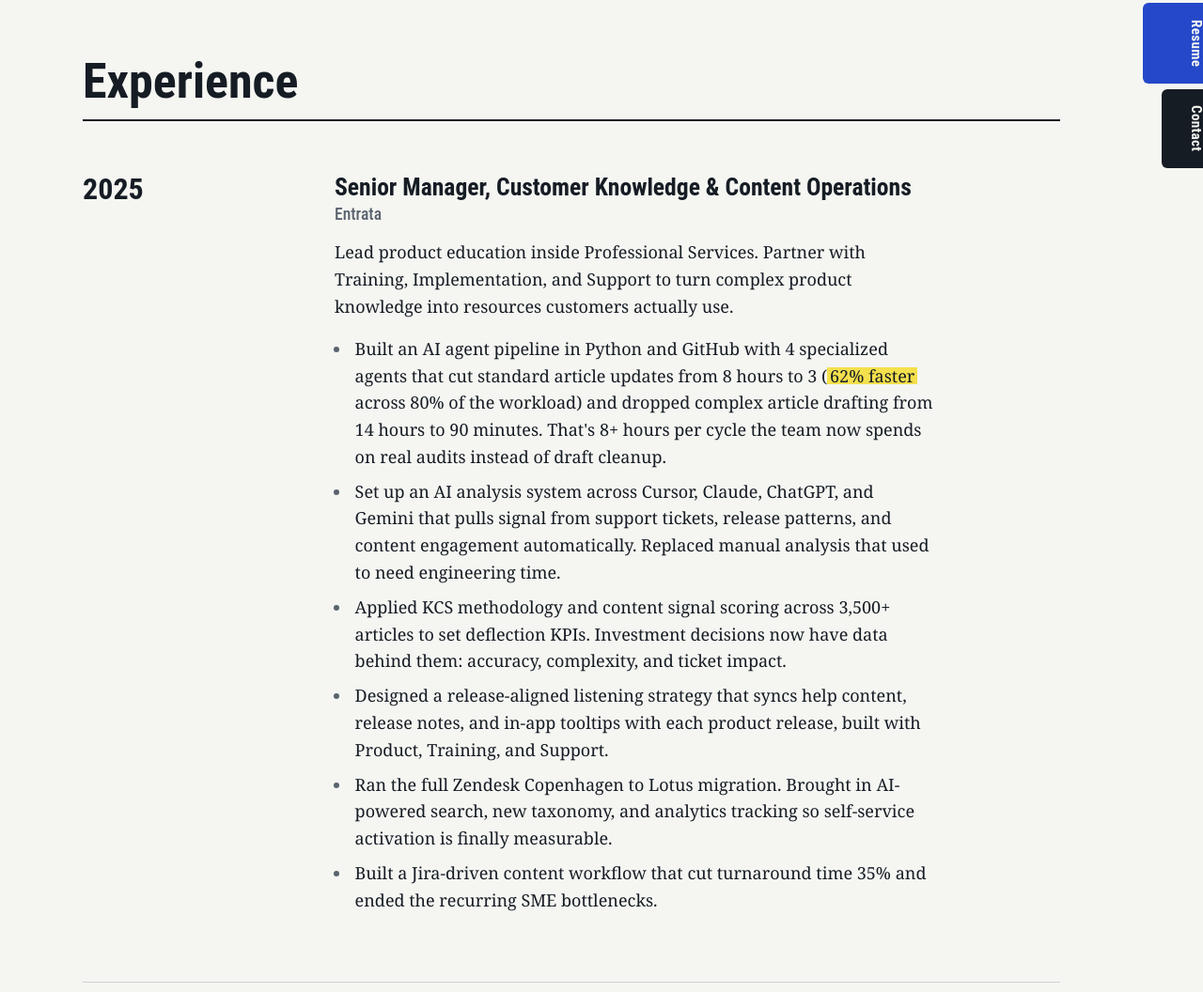
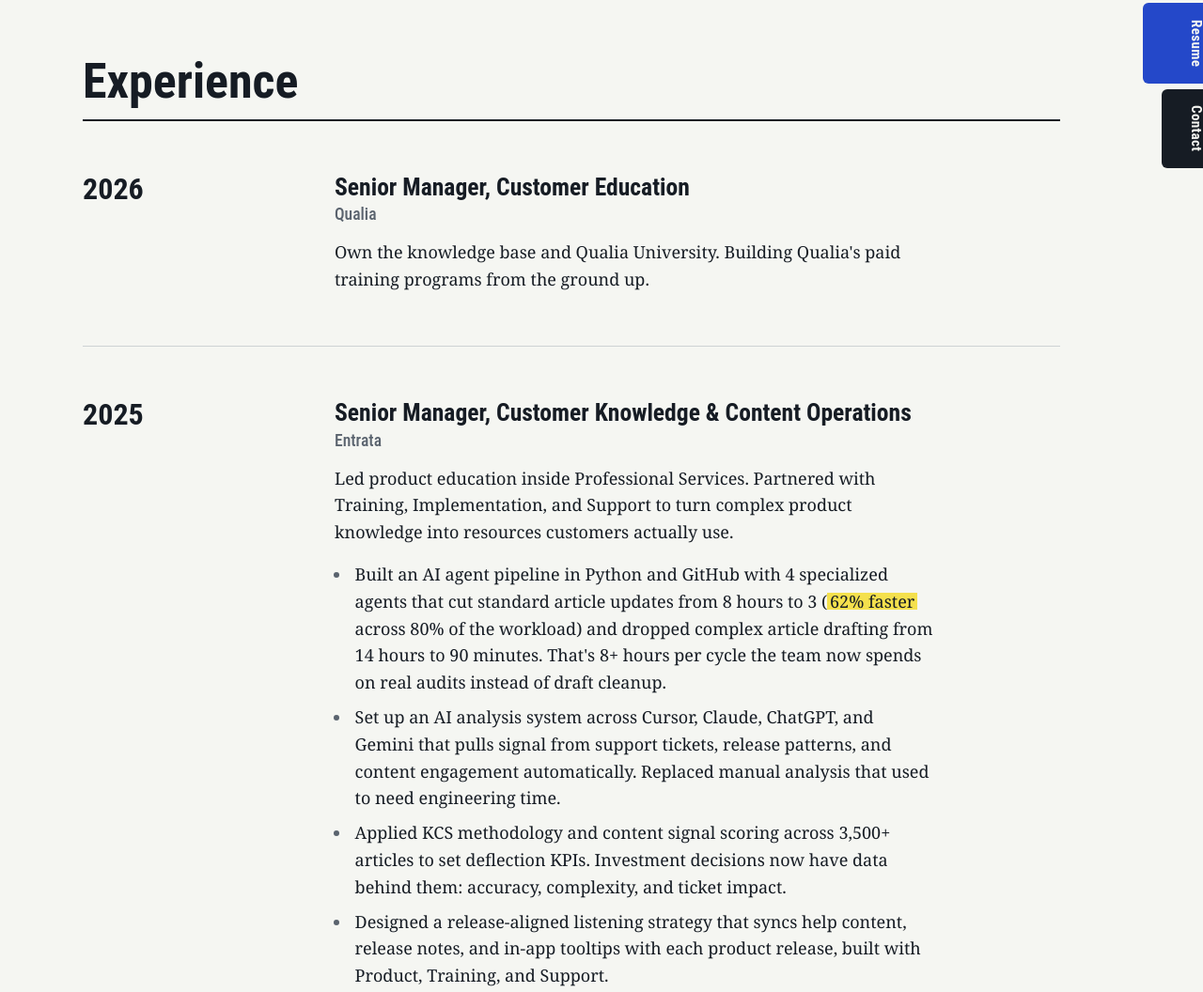
Before and after one commit to whitcommits23/kyle-whittle-portfolio, a plain HTML site: page resume.html in a window 1280 px wide. Shown: the part 424-1480 px from the top of the page at 94% size. Drawn offline with Linux system fonts and the light colour scheme.

Commit message:
Add the Qualia role
Kyle started at Qualia in November 2026 as Senior Manager, Customer
Education. Entrata moves to past tense on the site and the resume PDF.

Co-Authored-By: Claude Opus 5.5 <noreply@anthropic.com>

```diff
--- a/resume.html
+++ b/resume.html
@@ -56,12 +56,23 @@
 
         <section class="sec role">
           <div class="margin">
+            <p class="year">2026</p>
+          </div>
+          <div>
+            <h3>Senior Manager, Customer Education</h3>
+            <p class="org">Qualia</p>
+            <p>Own the knowledge base and Qualia University. Building Qualia's paid training programs from the ground up.</p>
+          </div>
+        </section>
+
+        <section class="sec role">
+          <div class="margin">
             <p class="year">2025</p>
           </div>
           <div>
             <h3>Senior Manager, Customer Knowledge &amp; Content Operations</h3>
             <p class="org">Entrata</p>
-            <p>Lead product education inside Professional Services. Partner with Training, Implementation, and Support to turn complex product knowledge into resources customers actually use.</p>
+            <p>Led product education inside Professional Services. Partnered with Training, Implementation, and Support to turn complex product knowledge into resources customers actually use.</p>
             <ul class="ticks">
               <li>Built an AI agent pipeline in Python and GitHub with 4 specialized agents that cut standard article updates from 8 hours to 3 (<mark>62% faster</mark> across 80% of the workload) and dropped complex article drafting from 14 hours to 90 minutes. That's 8+ hours per cycle the team now spends on real audits instead of draft cleanup.</li>
               <li>Set up an AI analysis system across Cursor, Claude, ChatGPT, and Gemini that pulls signal from support tickets, release patterns, and content engagement automatically. Replaced manual analysis that used to need engineering time.</li>
```
Also changed, not shown: about.html (+3 -2 lines), index.html (+1 -1 lines), 2 other files.
